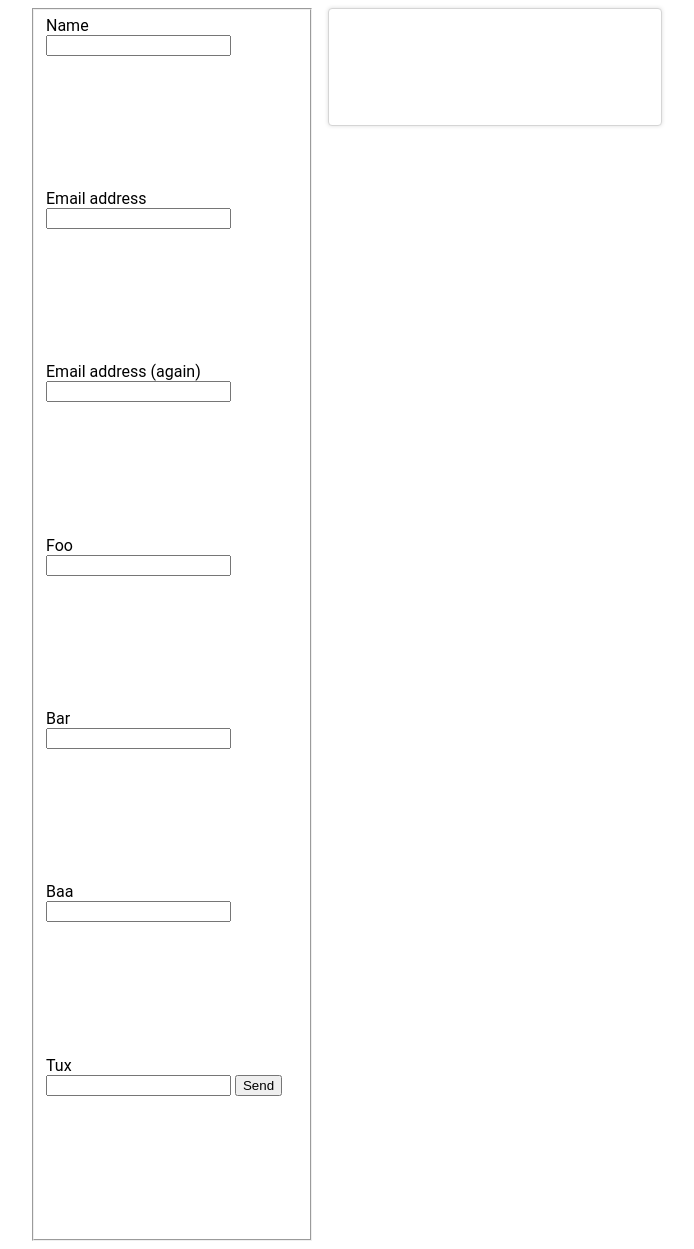
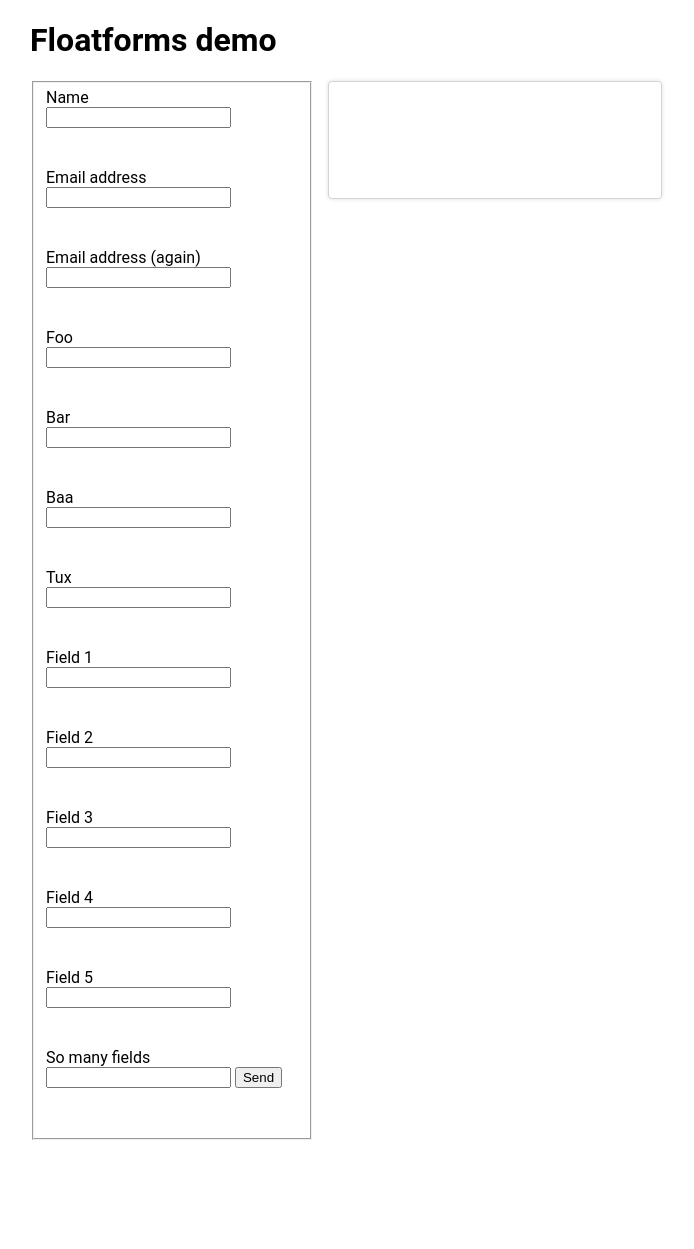
Before and after one commit to Uhkis/floatforms, a plain HTML site: page demo.html in a window 1280 px wide. Shown: the whole page, without its empty margins (294-988 px from the left). After the commit the page ends 1148 px from the top, so only its background shows below. Drawn offline with nearby package versions, Linux system fonts and the light colour scheme.

Commit message:
Add more inputs to demo.

```diff
--- a/css/demo.css
+++ b/css/demo.css
@@ -1,5 +1,5 @@
 fieldset input {
-  margin-bottom: 10em;
+  margin-bottom: 3em;
 }
 
 #floatbox {
@@ -13,3 +13,8 @@ fieldset input {
   width: 50%;
   display: inline-block;
 }
+
+#header {
+  width: 50%;
+  margin: 0 auto;
+}
--- a/demo.html
+++ b/demo.html
@@ -13,6 +13,7 @@ $(document).ready(function() {
   $('#form1').floatforms();
 });
 </script>
+<div id="header"><h1>Floatforms demo</h1></div>
 <div id="form-container">
 <div id="floatbox"></div>
 
@@ -40,6 +41,25 @@ $(document).ready(function() {
 <label for="tux">Tux</label>
 <input type="text" id="tux" name="tux">
 
+<label for="input1">Field 1</label>
+<input type="text" id="input1" name="input1">
+
+<label for="input2">Field 2</label>
+<input type="text" id="input2" name="input2">
+
+<label for="input3">Field 3</label>
+<input type="text" id="input3" name="input3">
+
+<label for="input4">Field 4</label>
+<input type="text" id="input4" name="input4">
+
+<label for="input5">Field 5</label>
+<input type="text" id="input5" name="input5">
+
+<label for="input6">So many fields</label>
+<input type="text" id="input6" name="input6">
+
+
 <input type="submit" value="Send">
 </fieldset>
 </form>
```
